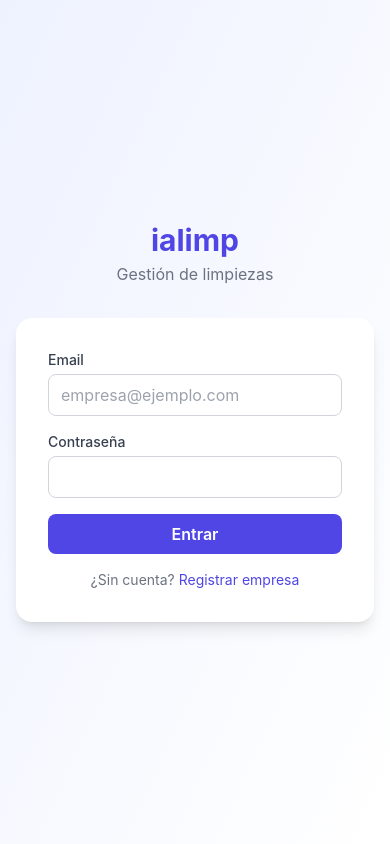
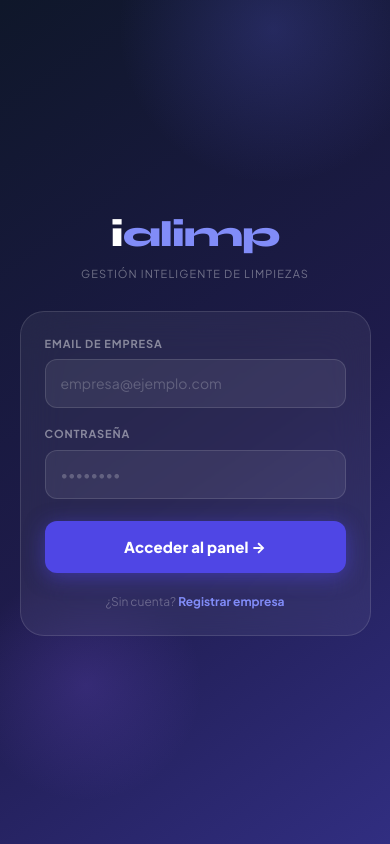
Before and after one commit to albertosuarezgutierrez-gif/ialimp, a Next.js app: page /login in a window 390 px wide. Built offline with nearby package versions, Linux system fonts and the light colour scheme.

Commit message:
feat: login — dark glassmorphism responsive redesign

```diff
--- a/app/login/page.tsx
+++ b/app/login/page.tsx
@@ -3,29 +3,20 @@ import { useState } from 'react'
 import { useRouter } from 'next/navigation'
 
 export default function LoginPage() {
-  const [email, setEmail] = useState('')
+  const [email,    setEmail]    = useState('')
   const [password, setPassword] = useState('')
-  const [error, setError] = useState('')
-  const [loading, setLoading] = useState(false)
+  const [error,    setError]    = useState('')
+  const [loading,  setLoading]  = useState(false)
   const router = useRouter()
-
-  // Nombre de empresa según el host (white-label)
-  const [appName, setAppName] = useState('ialimp')
-  if (typeof window !== 'undefined' && appName === 'ialimp') {
-    const h = window.location.hostname
-    if (h.includes('siquebrilla')) setAppName('Sique Brilla')
-    else if (h.includes('sique-brilla')) setAppName('Sique Brilla')
-  }
 
   async function handleSubmit(e: React.FormEvent) {
     e.preventDefault()
-    setLoading(true)
-    setError('')
+    setLoading(true); setError('')
     try {
-      const res = await fetch('/api/auth/login', {
+      const res  = await fetch('/api/auth/login', {
         method: 'POST',
         headers: { 'Content-Type': 'application/json' },
-        body: JSON.stringify({ email, password })
+        body: JSON.stringify({ email, password }),
       })
       const data = await res.json()
       if (!res.ok) { setError(data.error || 'Error al iniciar sesión'); return }
@@ -38,48 +29,176 @@ export default function LoginPage() {
   }
 
   return (
-    <div className="min-h-screen bg-gradient-to-br from-indigo-50 to-white flex items-center justify-center p-4">
-      <div className="w-full max-w-sm">
-        <div className="text-center mb-8">
-          <h1 className="text-3xl font-bold text-indigo-600">{appName}</h1>
-          <p className="text-gray-500 mt-1">Gestión de limpiezas</p>
-        </div>
-        <form onSubmit={handleSubmit} className="bg-white rounded-2xl shadow-lg p-8 space-y-4">
-          <div>
-            <label className="block text-sm font-medium text-gray-700 mb-1">Email</label>
+    <>
+      <style>{`
+        @import url('https://fonts.googleapis.com/css2?family=Plus+Jakarta+Sans:wght@400;600;700;800&family=Syne:wght@800&display=swap');
+        .login-root {
+          min-height: 100dvh;
+          display: flex;
+          align-items: center;
+          justify-content: center;
+          padding: clamp(16px, 5vw, 48px);
+          font-family: 'Plus Jakarta Sans', -apple-system, sans-serif;
+          background: linear-gradient(145deg, #0f172a 0%, #1e1b4b 55%, #312e81 100%);
+          position: relative;
+          overflow: hidden;
+        }
+        .login-blob1 {
+          position: absolute; pointer-events: none;
+          width: min(500px, 80vw); height: min(500px, 80vw);
+          background: radial-gradient(circle, rgba(99,102,241,.22) 0%, transparent 70%);
+          top: -15%; right: -10%; border-radius: 50%;
+        }
+        .login-blob2 {
+          position: absolute; pointer-events: none;
+          width: min(300px, 60vw); height: min(300px, 60vw);
+          background: radial-gradient(circle, rgba(139,92,246,.18) 0%, transparent 70%);
+          bottom: 5%; left: -8%; border-radius: 50%;
+        }
+        .login-wrap {
+          position: relative; z-index: 1;
+          width: 100%; max-width: 420px;
+        }
+        .login-logo {
+          font-family: 'Syne', sans-serif;
+          font-size: clamp(36px, 8vw, 48px);
+          font-weight: 800;
+          color: white;
+          letter-spacing: -.03em;
+          text-align: center;
+          margin-bottom: 4px;
+        }
+        .login-logo span { color: #818cf8; }
+        .login-tagline {
+          text-align: center;
+          font-size: 11px;
+          color: rgba(255,255,255,.38);
+          letter-spacing: .1em;
+          text-transform: uppercase;
+          margin-bottom: clamp(28px, 5vw, 44px);
+        }
+        .login-card {
+          background: rgba(255,255,255,.06);
+          backdrop-filter: blur(20px);
+          -webkit-backdrop-filter: blur(20px);
+          border: 1px solid rgba(255,255,255,.12);
+          border-radius: 24px;
+          padding: clamp(24px, 5vw, 36px);
+        }
+        .login-label {
+          display: block;
+          font-size: 11px;
+          font-weight: 700;
+          color: rgba(255,255,255,.45);
+          text-transform: uppercase;
+          letter-spacing: .08em;
+          margin-bottom: 7px;
+        }
+        .login-input {
+          width: 100%;
+          background: rgba(255,255,255,.07);
+          border: 1px solid rgba(255,255,255,.12);
+          border-radius: 12px;
+          padding: 13px 15px;
+          color: white;
+          font-family: inherit;
+          font-size: 14px;
+          outline: none;
+          margin-bottom: 18px;
+          transition: border-color .15s, background .15s;
+        }
+        .login-input:focus {
+          border-color: rgba(129,140,248,.6);
+          background: rgba(255,255,255,.1);
+        }
+        .login-input::placeholder { color: rgba(255,255,255,.22); }
+        .login-btn {
+          width: 100%;
+          background: #4f46e5;
+          border: none;
+          border-radius: 12px;
+          padding: 15px;
+          color: white;
+          font-family: inherit;
+          font-size: 15px;
+          font-weight: 800;
+          cursor: pointer;
+          margin-top: 4px;
+          box-shadow: 0 4px 20px rgba(79,70,229,.5);
+          transition: all .15s;
+          letter-spacing: .01em;
+        }
+        .login-btn:hover:not(:disabled) {
+          background: #3730a3;
+          transform: translateY(-1px);
+          box-shadow: 0 6px 24px rgba(79,70,229,.6);
+        }
+        .login-btn:disabled { opacity: .55; cursor: not-allowed; }
+        .login-error {
+          background: rgba(239,68,68,.15);
+          border: 1px solid rgba(239,68,68,.3);
+          border-radius: 10px;
+          padding: 10px 14px;
+          color: #fca5a5;
+          font-size: 13px;
+          margin-bottom: 14px;
+        }
+        .login-footer {
+          text-align: center;
+          font-size: 12px;
+          color: rgba(255,255,255,.28);
+          margin-top: 20px;
+        }
+        .login-footer a {
+          color: #818cf8;
+          font-weight: 700;
+          text-decoration: none;
+        }
+        .login-footer a:hover { text-decoration: underline; }
+      `}</style>
+
+      <div className="login-root">
+        <div className="login-blob1" />
+        <div className="login-blob2" />
+
+        <div className="login-wrap">
+          <div className="login-logo">i<span>alimp</span></div>
+          <div className="login-tagline">Gestión inteligente de limpiezas</div>
+
+          <div className="login-card">
+            <form onSubmit={handleSubmit}>
+              <label className="login-label">Email de empresa</label>
               <input
+                className="login-input"
                 type="email"
                 value={email}
                 onChange={e => setEmail(e.target.value)}
-              className="w-full border border-gray-300 rounded-lg px-3 py-2 focus:outline-none focus:ring-2 focus:ring-indigo-500"
                 placeholder="empresa@ejemplo.com"
+                autoComplete="email"
                 required
               />
-          </div>
-          <div>
-            <label className="block text-sm font-medium text-gray-700 mb-1">Contraseña</label>
+              <label className="login-label">Contraseña</label>
               <input
+                className="login-input"
                 type="password"
                 value={password}
                 onChange={e => setPassword(e.target.value)}
-              className="w-full border border-gray-300 rounded-lg px-3 py-2 focus:outline-none focus:ring-2 focus:ring-indigo-500"
+                placeholder="••••••••"
+                autoComplete="current-password"
                 required
               />
-          </div>
-          {error && <p className="text-red-500 text-sm">{error}</p>}
-          <button
-            type="submit"
-            disabled={loading}
-            className="w-full bg-indigo-600 hover:bg-indigo-700 text-white font-semibold py-2 rounded-lg transition disabled:opacity-50"
-          >
-            {loading ? 'Entrando...' : 'Entrar'}
+              {error && <div className="login-error">⚠ {error}</div>}
+              <button className="login-btn" type="submit" disabled={loading}>
+                {loading ? 'Accediendo...' : 'Acceder al panel →'}
               </button>
-          <p className="text-center text-sm text-gray-500">
+            </form>
+            <div className="login-footer">
               ¿Sin cuenta?{' '}
-            <a href="/register" className="text-indigo-600 hover:underline">Registrar empresa</a>
-          </p>
-        </form>
+              <a href="/register">Registrar empresa</a>
             </div>
           </div>
+        </div>
+      </div>
+    </>
   )
 }
```
Lines whose indentation alone changed are shown as unchanged.
